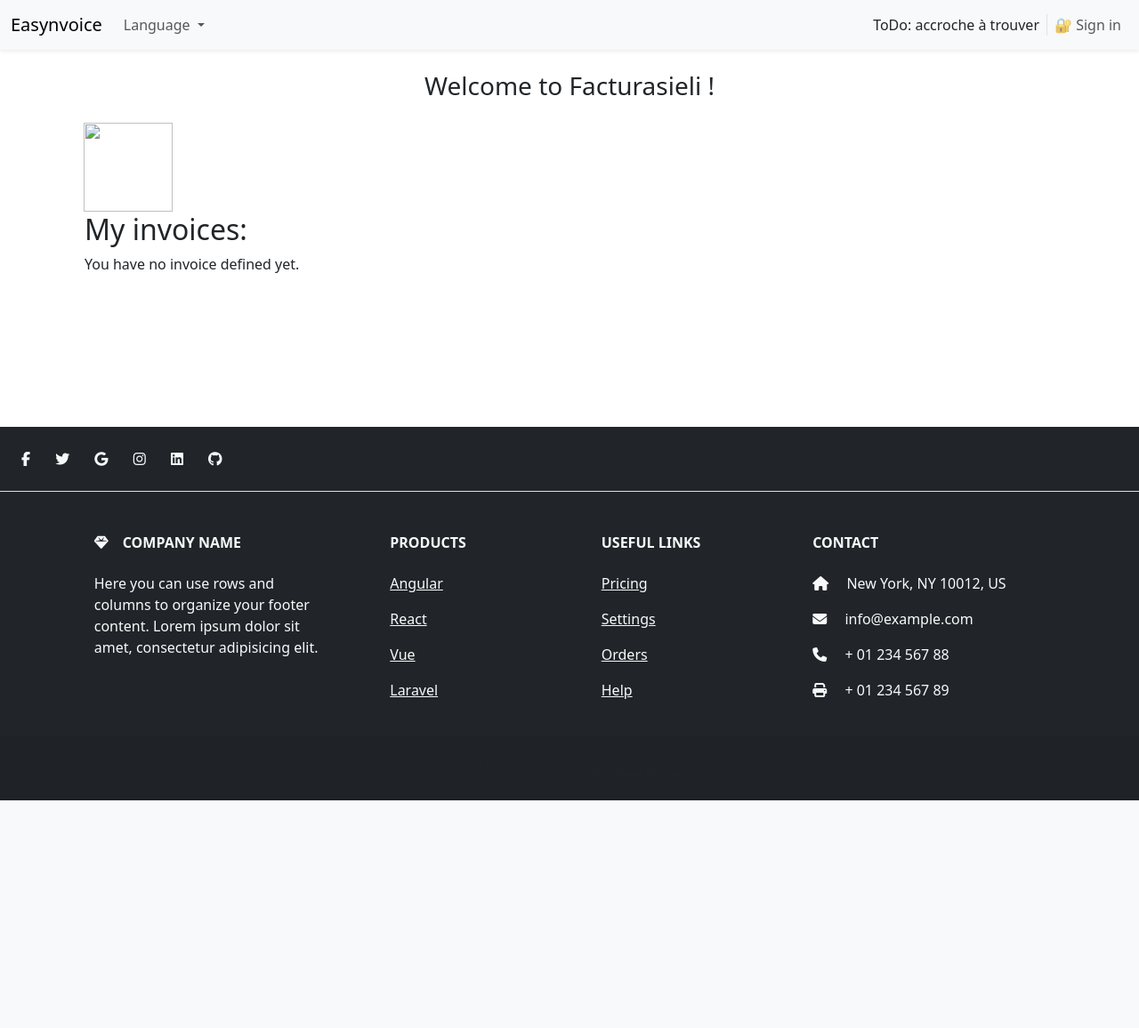
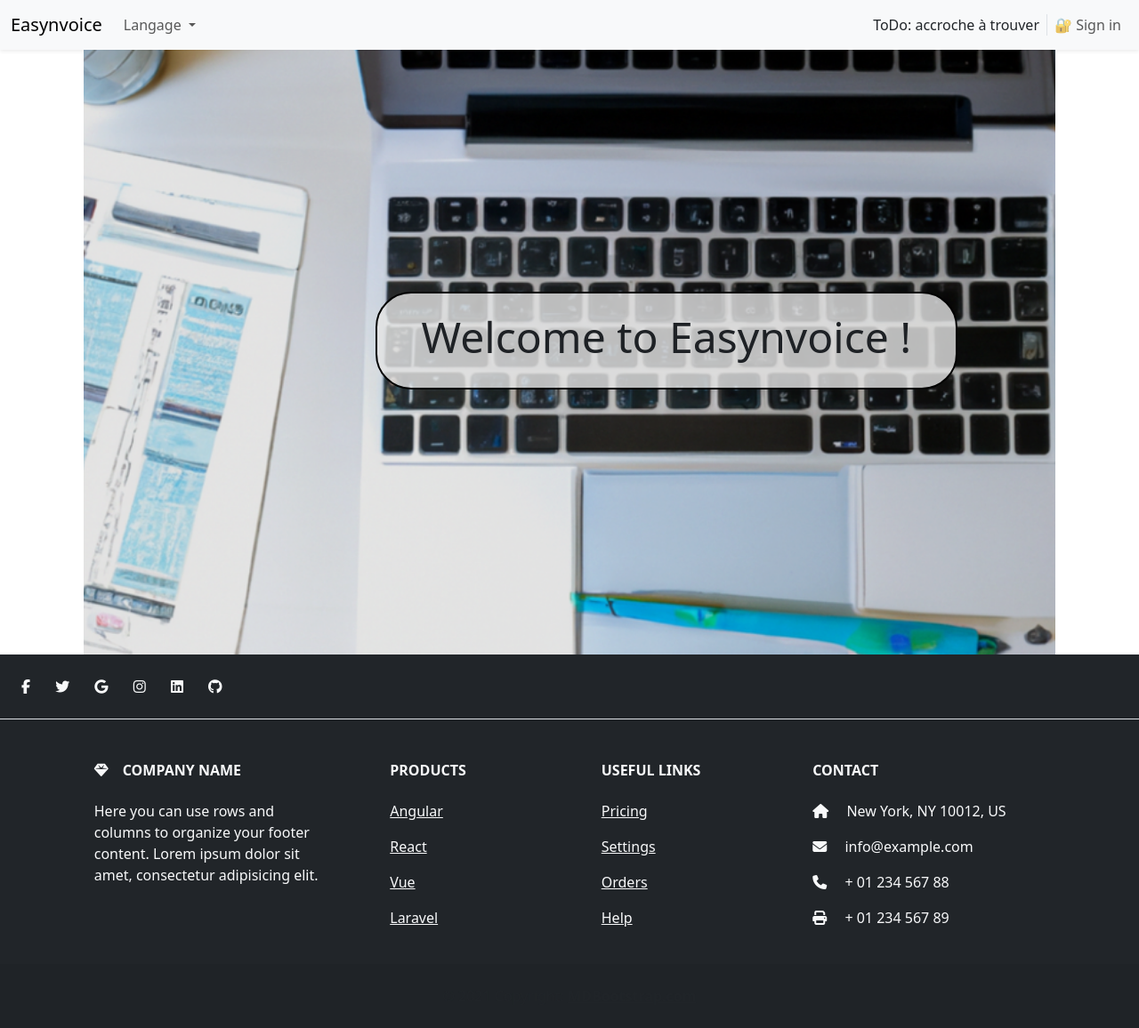
Before and after one commit to Mambroise/Invocing_app, a Django app: page /en/ in a window 1280 px wide. Shown: the whole page at 89% size. Before the commit the page ends 900 px from the top, so only its background shows below. Run offline with Django 5.2, Linux system fonts and the light colour scheme; parts of the project's set-up code (start-up, migrations or seed data) failed here and were passed over.

Commit message:
refonte index part 1

```diff
--- a/Djangoproject/facturasieli/templates/base.html
+++ b/Djangoproject/facturasieli/templates/base.html
@@ -26,7 +26,7 @@
     <script src="{% static 'facturasieli/js/message.js' %}" defer></script>
     <script src="{% static 'facturasieli/js/tableAndforms.js' %}" defer></script>
 
-    <title>FacturaSieli</title>
+    <title>Easynvoice</title>
 </head>
 <body>
     <nav class="navbar navbar-expand-lg bg-body-tertiary shadow-sm ">
@@ -57,7 +57,7 @@
               {% endif %}
               <li class="nav-item dropdown">
                 <a class="nav-link dropdown-toggle" href="#" role="button" data-bs-toggle="dropdown" aria-expanded="false">
-                    {% translate 'Language' %}
+                    {% translate 'Langage' %}
                 </a>
                 <ul class="dropdown-menu">
                   <li><a class="dropdown-item" href="/fr/{{ request.path|slice:'4:' }}">🇫🇷 {% translate 'French' %}</a></li>
@@ -91,7 +91,7 @@
         </div>
       </main>
     <!-- Footer -->
-    <footer class="text-center text-lg-start bg-dark  text-muted mt-4">
+    <footer class="text-center text-lg-start bg-dark  text-muted">
       <!-- Section: Social media -->
       <section class="d-flex justify-content-center justify-content-lg-between p-4 border-bottom">
         <div class="text-light">
--- a/Djangoproject/facturasieli/templates/facturasieli/index.html
+++ b/Djangoproject/facturasieli/templates/facturasieli/index.html
@@ -23,21 +23,10 @@
     </div>
 {% endif %}
 
-<h3 class="text-center mt-4">{% translate 'Welcome to Facturasieli' %}
-    {{ request.profile.first_name|capfirst }} !</h3>
-<div class="mt-4">
-    <img src="{{ request.profile.avatar.url }}" width="100px" height="100px" />
-    <table>
-        <tr style="vertical-align:top">
-            <td>
-                <h2>{% translate 'My invoices:' %}</h2>
-                {% if invoices %}
-                    <p>TODO</p>
-                {% else %}
-                    <p>{% translate 'You have no invoice defined yet.' %}</p>
-                {% endif %}
-            </td>
-        </tr>
-    </table>
+<div class="landingPage">
+    <div class="titleFrame">
+        <h1>{% translate 'Welcome to Easynvoice' %}
+            {{ request.profile.first_name|capfirst }} !</h1>
+    </div>
 </div>
 {% endblock %}
--- a/Djangoproject/static/facturasieli/css/style.css
+++ b/Djangoproject/static/facturasieli/css/style.css
@@ -5,6 +5,43 @@
 # Author : Morice
 # --------------------------------------------------------------------------> */
 
+
+/* landing */
+.landingPage{
+    position: relative;
+    background-image: url('../../images/landing_easynvoice.png');
+    background-size: cover;
+    background-position: center;
+    background-repeat: no-repeat;
+    width: 100%;
+    height: 85vh;
+}
+
+.landingPage::before {
+    content: '';
+    position: absolute;
+    top: 0;
+    left: 0;
+    width: 100%;
+    height: 100%;
+    background: rgba(0, 0, 0, 0.1);
+    z-index: 1;
+}
+
+.titleFrame{
+    position: absolute;
+    top: 40%;
+    left: 30%;
+    padding: 20px 50px;
+    background-color: rgba(255, 255, 255, 0.8);
+    border-radius: 40px;
+    border: 2px solid black;
+    font-weight: bold;
+}
+
+.titleFrame h1{
+    font-size: 3rem;
+}
 
 /* messages fadde out */
 .fade-out {
```
Also changed, not shown: Djangoproject/static/images/landing_easynvoice.png (added).
